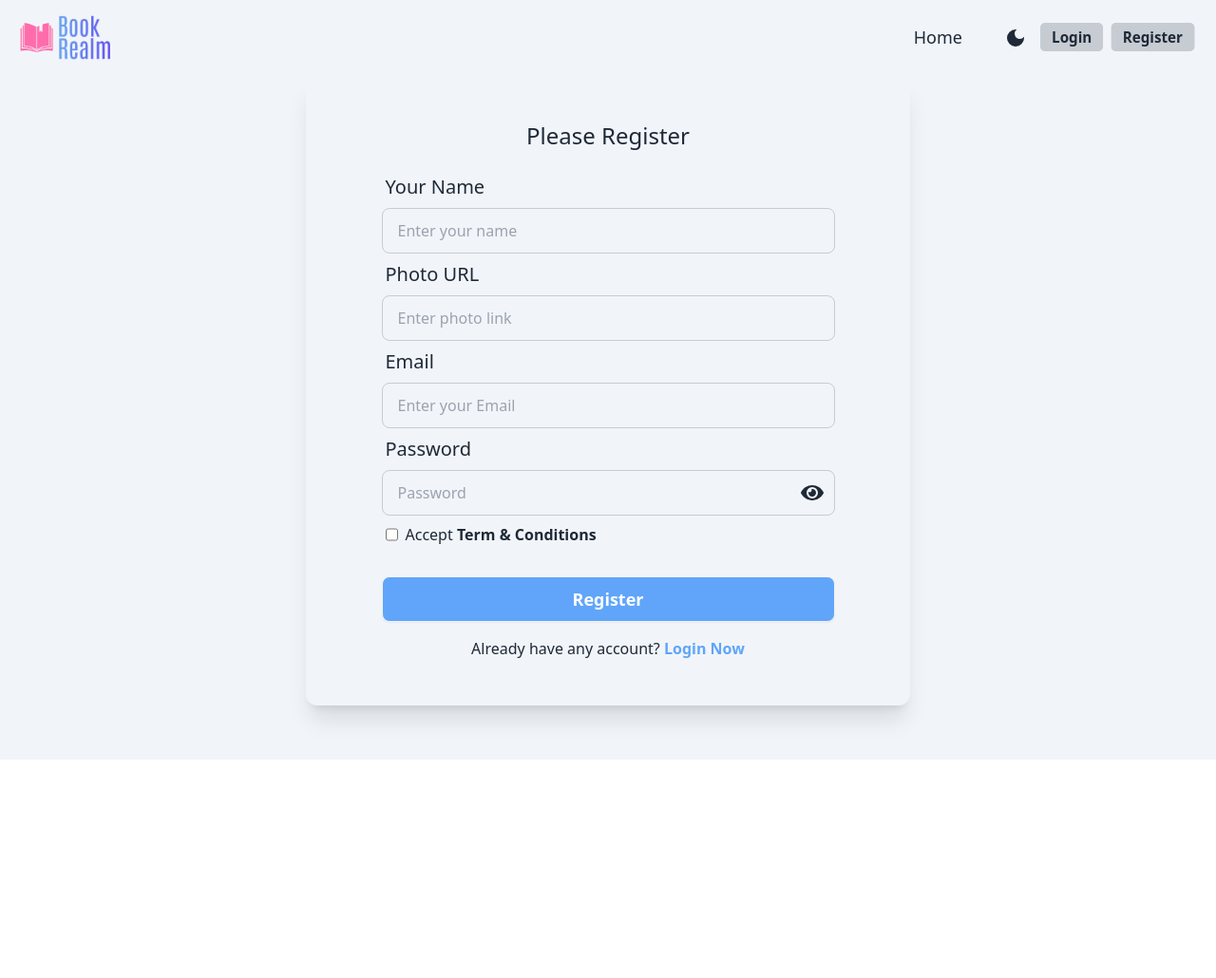
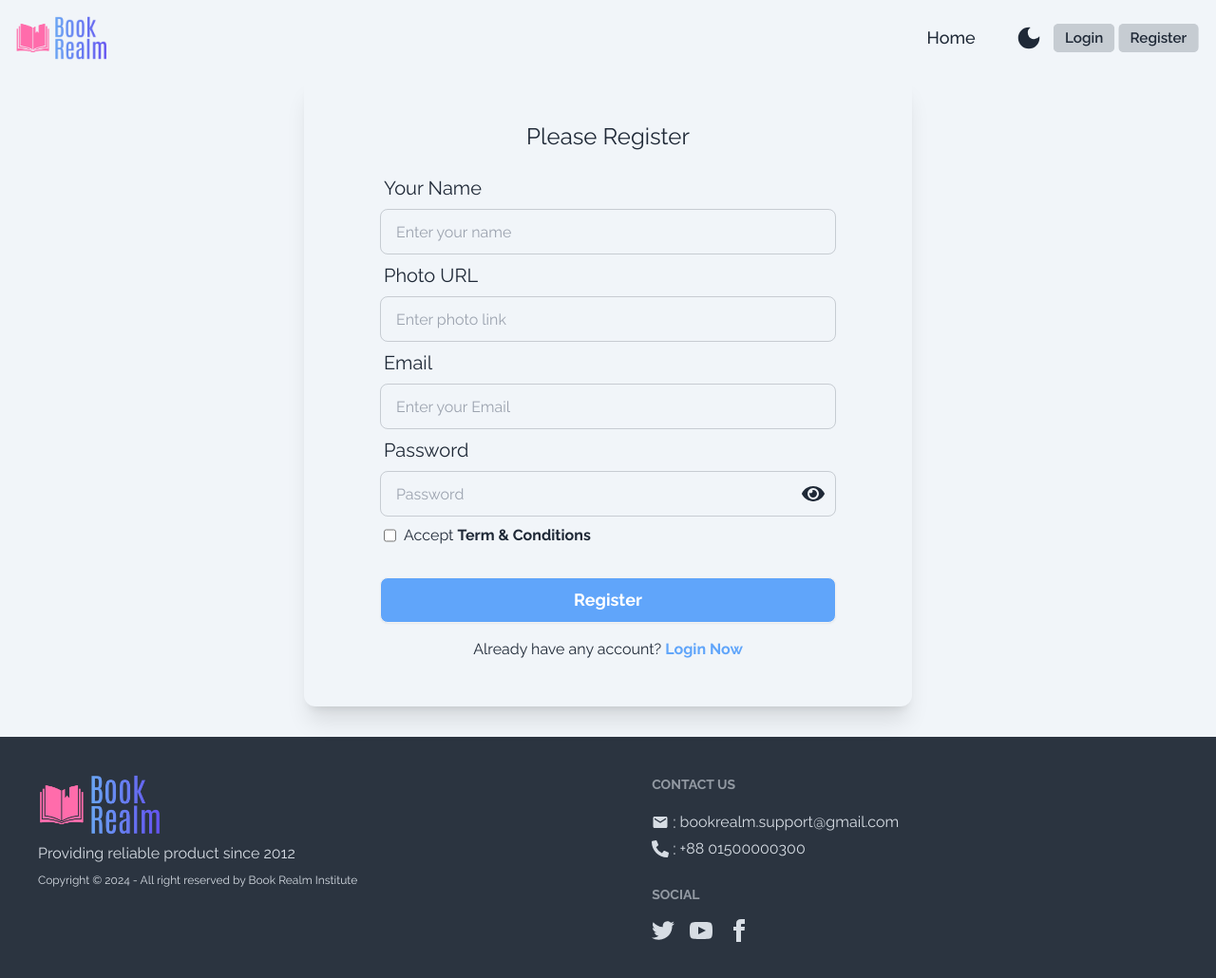
Before and after one commit to EhsanulSakib/Book-Realm, a React (Vite) app: page /register in a window 1280 px wide. Shown: the whole page at 95% size. Before the commit the page ends 800 px from the top, so only its background shows below. Built offline with nearby package versions, Linux system fonts and the light colour scheme; no server answers.

Commit message:
banner footer

```diff
--- a/package.json
+++ b/package.json
@@ -22,7 +22,8 @@
     "react-router-dom": "^6.23.0",
     "react-toastify": "^10.0.5",
     "sort-by": "^1.2.0",
-    "sweetalert2": "^11.11.0"
+    "sweetalert2": "^11.11.0",
+    "swiper": "^11.1.1"
   },
   "devDependencies": {
     "@types/react": "^18.2.66",
--- /dev/null
+++ b/src/components/banner/Banner.jsx
@@ -0,0 +1,70 @@
+import { Navigation, Pagination, A11y, Autoplay } from 'swiper/modules';
+
+import { Swiper, SwiperSlide } from 'swiper/react';
+
+import 'swiper/css';
+import 'swiper/css/navigation';
+import 'swiper/css/pagination';
+import 'swiper/css/autoplay';
+import 'swiper/css/scrollbar';
+
+const Banner = () => {
+    return (
+        <div className='mb-4 md:mb-8 lg:mb-12'>
+            <Swiper
+                modules={[Navigation, Pagination, A11y, Autoplay]}
+                spaceBetween={100}
+                slidesPerView={1}
+                navigation
+                pagination={{ clickable: true }}
+                autoplay={{ delay: 2000 }}
+            >
+                <SwiperSlide>
+                    <div style={{ backgroundImage: `url("https://img.freepik.com/free-photo/ready-back-school_1134-12.jpg?t=st=1715453706~exp=1715457306~hmac=7fa284a4fe5b6d106498fc74785bce744932e65449c1107cf5b0d8764108755f&w=1380")` }} className='flex items-center justify-center z-1 w-full h-60 md:h-96 lg:h-[500px] xl:h-[650px] 2xl:h-[750px] bg-cover bg-bottom relative'>
+                        <div className='absolute w-full h-full bg-black opacity-50'>
+                        </div>
+                        <h2 className='text-white drop-shadow-lg font-extrabold text-xl md:text-2xl lg:text-4xl inline-block w-4/5 md:2/3 text-center'>Welcome to your happy place. Discover Unique Paper Crafts & Glass Art Creations</h2>
+                    </div>
+                </SwiperSlide>
+
+                <SwiperSlide>
+                    <div style={{ backgroundImage: `url("https://img.freepik.com/free-photo/rewriting-text_1098-15227.jpg?t=st=1715453855~exp=1715457455~hmac=98e2b86b7f9add3492c1d3a4f66698daa1f91d2fc16c0d4f9b78ac2045d0d971&w=996")` }} className='flex items-center justify-center z-1 w-full h-60 md:h-96 lg:h-[500px] xl:h-[650px] 2xl:h-[750px] bg-cover bg-center relative'>
+                        <div className='absolute w-full h-full bg-black opacity-50'>
+                        </div>
+                        <h2 className='text-white drop-shadow-lg font-extrabold text-xl md:text-2xl lg:text-4xl inline-block w-4/5 md:2/3 text-center'>Unveil the Magic of Paper Crafts & Glass Artistry through us!</h2>
+                    </div>
+                </SwiperSlide>
+
+
+                <SwiperSlide>
+                    <div style={{ backgroundImage: `url("https://img.freepik.com/free-photo/pretty-young-woman-posing-library_23-2148727834.jpg?t=st=1715454041~exp=1715457641~hmac=016bc213718b6856c433919df5d19fe96d6d397902aee330826431d52134f78b&w=996")` }} className='flex items-center justify-center z-1 w-full h-60 md:h-96 lg:h-[500px] xl:h-[650px] 2xl:h-[750px] bg-cover bg-center relative'>
+                        <div className='absolute w-full h-full bg-black opacity-50'>
+                        </div>
+                        <h2 className='text-white drop-shadow-lg font-extrabold text-xl md:text-2xl lg:text-4xl inline-block w-4/5 md:2/3 text-center'>A Best Place where you can Buy and Sell your Creative Products</h2>
+                    </div>
+                </SwiperSlide>
+
+
+                <SwiperSlide>
+                    <div style={{ backgroundImage: `url("https://img.freepik.com/free-photo/women-carrying-backpack-searching-books-library_1150-24649.jpg?t=st=1715454124~exp=1715457724~hmac=aa4fd051ed7b7f5501f20a70e3944b9cec8a1544a0f81a3858e521317c8381fb&w=1380")` }} className='flex items-center justify-center z-1 w-full h-60 md:h-96 lg:h-[500px] xl:h-[650px] 2xl:h-[750px] bg-cover bg-center relative'>
+                        <div className='absolute w-full h-full bg-black opacity-50'>
+                        </div>
+                        <h2 className='text-white drop-shadow-lg font-extrabold text-xl md:text-2xl lg:text-4xl inline-block w-4/5 md:2/3 text-center'>Shop Exquisite Paper Crafts & Glass Art Designs</h2>
+                    </div>
+                </SwiperSlide>
+
+                <SwiperSlide>
+                    <div style={{ backgroundImage: `url("https://img.freepik.com/free-photo/cafe-frankfurt-germany_1268-20912.jpg?t=st=1715454283~exp=1715457883~hmac=7330f4369a7c674ba7c777771c6ebbce619197ce2f67eea02d3e25057bf9c6ff&w=1380")` }} className='flex items-center justify-center z-1 w-full h-60 md:h-96 lg:h-[500px] xl:h-[650px] 2xl:h-[750px] bg-cover bg-center relative'>
+                        <div className='absolute w-full h-full bg-black opacity-50'>
+                        </div>
+                        <h2 className='text-white drop-shadow-lg font-extrabold text-xl md:text-2xl lg:text-4xl inline-block w-4/5 md:2/3 text-center'>Find Your Inspiration in Paper Crafts & Glass Artistry</h2>
+                    </div>
+                </SwiperSlide>
+            </Swiper>
+
+        </div>
+
+    );
+};
+
+export default Banner;
--- /dev/null
+++ b/src/components/footer/Footer.jsx
@@ -0,0 +1,29 @@
+import logo from '/logo.png'
+import { MdEmail } from "react-icons/md";
+import { FaPhoneAlt } from "react-icons/fa";
+const Footer = () => {
+    return (
+        <footer className="footer p-10 bg-neutral text-neutral-content">
+            <aside>
+                <img src={logo} alt="" className='w-32' />
+                <p className='text-base'>Providing reliable product since 2012</p>
+                <p className='text-xs'>Copyright © 2024 - All right reserved by Book Realm Institute</p>
+            </aside>
+            <nav>
+                <h6 className="footer-title">Contact Us</h6>
+                <div className='pb-4'>
+                    <h2 className='flex gap-1 items-center text-lg'><MdEmail />:<span className='text-base'>bookrealm.support@gmail.com</span></h2>
+                    <h2 className='flex gap-1 items-center text-lg'><FaPhoneAlt />:<span className='text-base'>+88 01500000300</span></h2>
+                </div>
+                <h6 className="footer-title">Social</h6>
+                <div className="grid grid-flow-col gap-4">
+                    <a><svg xmlns="http://www.w3.org/2000/svg" width="24" height="24" viewBox="0 0 24 24" className="fill-current"><path d="M24 4.557c-.883.392-1.832.656-2.828.775 1.017-.609 1.798-1.574 2.165-2.724-.951.564-2.005.974-3.127 1.195-.897-.957-2.178-1.555-3.594-1.555-3.179 0-5.515 2.966-4.797 6.045-4.091-.205-7.719-2.165-10.148-5.144-1.29 2.213-.669 5.108 1.523 6.574-.806-.026-1.566-.247-2.229-.616-.054 2.281 1.581 4.415 3.949 4.89-.693.188-1.452.232-2.224.084.626 1.956 2.444 3.379 4.6 3.419-2.07 1.623-4.678 2.348-7.29 2.04 2.179 1.397 4.768 2.212 7.548 2.212 9.142 0 14.307-7.721 13.995-14.646.962-.695 1.797-1.562 2.457-2.549z"></path></svg></a>
+                    <a><svg xmlns="http://www.w3.org/2000/svg" width="24" height="24" viewBox="0 0 24 24" className="fill-current"><path d="M19.615 3.184c-3.604-.246-11.631-.245-15.23 0-3.897.266-4.356 2.62-4.385 8.816.029 6.185.484 8.549 4.385 8.816 3.6.245 11.626.246 15.23 0 3.897-.266 4.356-2.62 4.385-8.816-.029-6.185-.484-8.549-4.385-8.816zm-10.615 12.816v-8l8 3.993-8 4.007z"></path></svg></a>
+                    <a><svg xmlns="http://www.w3.org/2000/svg" width="24" height="24" viewBox="0 0 24 24" className="fill-current"><path d="M9 8h-3v4h3v12h5v-12h3.642l.358-4h-4v-1.667c0-.955.192-1.333 1.115-1.333h2.885v-5h-3.808c-3.596 0-5.192 1.583-5.192 4.615v3.385z"></path></svg></a>
+                </div>
+            </nav>
+        </footer>
+    );
+};
+
+export default Footer;
--- a/src/components/navbar/Navbar.jsx
+++ b/src/components/navbar/Navbar.jsx
@@ -25,7 +25,7 @@ const Navbar = () => {
     }
 
     const links = <>
-        <ul className={`lg:flex flex-row gap-2 duration-300 top-16 md:top-[70px] absolute ${darkMode ? 'bg-gray-800' : 'bg-slate-100'} lg:static ${open ? 'left-0' : '-left-60'} p-10 lg:p-0 shadow-lg lg:shadow-none no-underline lg:gap-6 text-base lg:text-lg z-10`}>
+        <ul className={`lg:flex flex-row gap-2 duration-300 top-16 md:top-[60px] absolute ${darkMode ? 'bg-gray-800' : 'bg-slate-100'} lg:static ${open ? 'left-0' : '-left-60'} p-10 lg:p-0 shadow-lg lg:shadow-none no-underline lg:gap-6 text-base lg:text-lg z-10`}>
             <li className="pb-1 lg:pb-0"><NavLink className={'focus:border-b-2 '} to='/'>Home</NavLink></li>
             {
                 user ?
@@ -67,7 +67,7 @@ const Navbar = () => {
 
 
     return (
-        <nav className="flex items-center px-2 lg:px-4 py-2 lg:py-4 justify-between text-xl font-medium ">
+        <nav className="flex items-center px-2 lg:px-4 py-2 lg:py-4 justify-between m-auto text-xl font-medium ">
             <div className="flex items-center lg:hidden">
                 <div className="lg:hidden" onClick={() => setOpen(!open)}>
                     {
@@ -76,7 +76,7 @@ const Navbar = () => {
                 </div>
 
                 <div className="logo flex text-base lg:hidden items-center">
-                    <img src={logo} alt="" className="w-28 pl-2" />
+                    <img src={logo} alt="" className="w-24 pl-2" />
                 </div>
             </div>
 
@@ -92,16 +92,16 @@ const Navbar = () => {
                     {links}
                 </div>
 
-                <div className="flex gap-1 items-center z-10">
+                <div className="flex items-center z-10">
                     <div>
                         {
                             darkMode ?
-                                <button className="btn btn-sm  btn-ghost border-none text-white text-2xl pr-1 mt-1 shadow-none" onClick={() => setDarkMode(!darkMode)}>
+                                <button className="btn btn-sm lg:btn-md btn-circle btn-ghost border-none text-white text-xl lg:text-3xl shadow-none" onClick={() => setDarkMode(!darkMode)}>
                                     <MdLightMode />
                                 </button>
 
                                 :
-                                <button className="btn btn-sm  btn-ghost border-none text-gray-800 text-2xl shadow-none pr-1 mt-1" onClick={() => setDarkMode(!darkMode)}>
+                                <button className="btn btn-sm lg:btn-md btn-circle btn-ghost border-none text-gray-800 text-xl lg:text-3xl shadow-none" onClick={() => setDarkMode(!darkMode)}>
                                     <MdDarkMode />
                                 </button>
 
@@ -111,9 +111,9 @@ const Navbar = () => {
                         {
                             user ?
                                 <div className="flex items-center gap-2">
-                                    <div className={`flex gap-2 items-center ml-2 ${darkMode ? 'bg-gray-600' : 'bg-slate-300'} py-1 pl-2 lg:px-2 rounded-full`}>
-                                        <h2 className="font-bold text-base 2xl:text-lg">{user.displayName}</h2>
-                                        <img src={user.photoURL} alt="" className="w-12 h-12 object-cover object-top rounded-full " />
+                                    <div className={`flex gap-2 items-center ${darkMode ? 'bg-gray-600' : 'bg-slate-300'} py-1 pl-2 lg:px-2 rounded-full`}>
+                                        <h2 className="font-bold text-xs lg:text-base 2xl:text-lg">{user.displayName}</h2>
+                                        <img src={user.photoURL} alt="" className="w-8 lg:w-12 h-8 lg:h-12 object-cover object-top rounded-full " />
                                         <div>
                                             <button className={`btn btn-active  hidden btn-circle text-2xl font-extrabold lg:flex ${darkMode ? 'bg-gray-300 text-black' : 'bg-slate-700 text-white'}`} onClick={handleSignOut}><MdOutlineLogout /></button>
                                         </div>
--- a/src/index.css
+++ b/src/index.css
@@ -1,3 +1,9 @@
+@import url('https://fonts.googleapis.com/css2?family=Raleway:ital,wght@0,100..900;1,100..900&display=swap');
+
 @tailwind base;
 @tailwind components;
 @tailwind utilities;
+
+.font-raleway{
+    font-family: "Raleway", sans-serif;
+}
--- a/src/pages/home/Home.jsx
+++ b/src/pages/home/Home.jsx
@@ -1,6 +1,7 @@
 import { useLoaderData } from "react-router-dom";
 import { useContext, useState } from "react";
 import { AuthContext } from "../../provider/AuthProvider";
+import Banner from "../../components/banner/Banner";
 
 const Home = () => {
     // const loadedSubCategories = useLoaderData()
@@ -14,6 +15,7 @@ const Home = () => {
 
     return (
         <div>
+            <Banner></Banner>
         </div>
     );
 };
--- a/src/provider/AuthProvider.jsx
+++ b/src/provider/AuthProvider.jsx
@@ -12,7 +12,7 @@ const AuthProvider = ({ children }) => {
     const [user, setUser] = useState(null)
     const [loading, setLoading] = useState(true)
     const [books, setBooks] = useState([])
-    const GoogleProvider = new GoogleAuthProvider();
+    const GoogleProvider = new GoogleAuthProvider()
     const GitHubProvider = new GithubAuthProvider()
 
     const createUser = (email, password) => {
--- a/src/root/Root.jsx
+++ b/src/root/Root.jsx
@@ -3,16 +3,17 @@ import { ToastContainer } from 'react-toastify';
 import { Outlet } from "react-router-dom";
 import { AuthContext } from "../provider/AuthProvider";
 import Navbar from "../components/navbar/Navbar";
+import Footer from "../components/footer/Footer";
 
 const Root = () => {
     const { darkMode } = useContext(AuthContext)
     return (
         <div className={`${darkMode ? 'bg-gray-800 text-slate-100' : 'bg-slate-100 text-gray-800'} font-raleway`}>
-            <div className={`px-1 max-w-[3080px] m-auto min-h-screen`} >
+            <div className={`max-w-[3080px] m-auto min-h-screen`} >
                 <Navbar></Navbar>
                 <Outlet></Outlet>
                 <ToastContainer></ToastContainer>
-                {/* <Footer></Footer> */}
+                <Footer></Footer>
             </div >
         </div>
 
```
Also changed, not shown: public/bg.svg (added), 1 other file (tests, documents, lock files or other folders).
